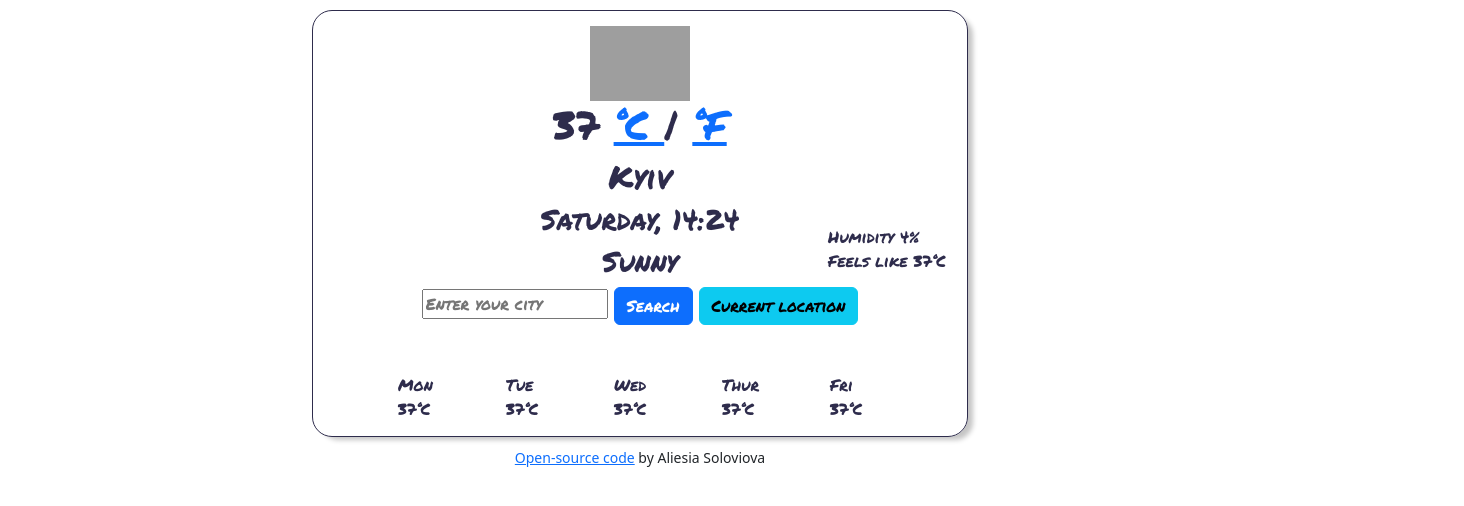
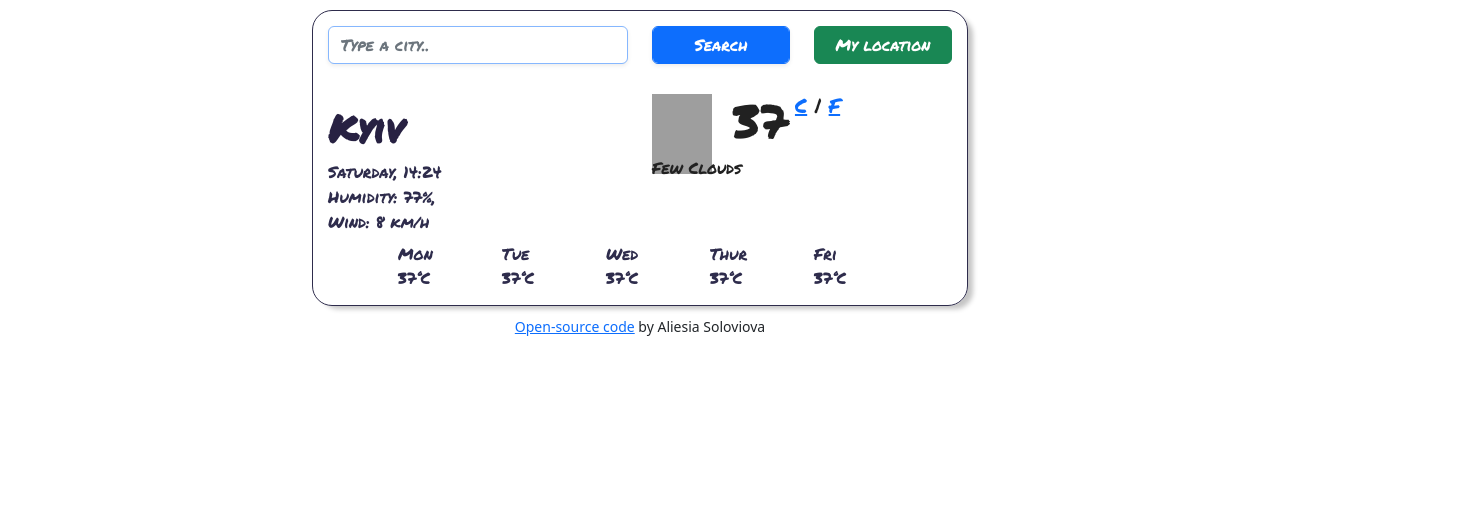
Before and after one commit to aliessia/My-awesome-project, a plain HTML site: page index.html in a window 1280 px wide. Shown: the whole page, 1464 px wide, since content can reach past the window. Drawn offline with nearby package versions, Linux system fonts and the light colour scheme; grey boxes are pictures that could not be loaded; a web font is replaced by a local one.

Commit message:
Changes in design/ wind speed

```diff
--- a/index.html
+++ b/index.html
@@ -23,28 +23,48 @@
   <body>
     <div class="container">
       <div class="weather-app">
-        <div>
-          <img src="images /image.jpeg" id="icon" alt="sunny" />
+        <form class="search" id="search-city">
+          <div class="row">
+            <div class="col-6">
+          <input type="search" id="current-city" placeholder="Type a city.." autofocus="on" autocomplete="off"  class="form-control shadow-sm"/>
         </div>
-        <h1>
-          <span class="temperature" id="temperature-number"> 37</span>
-          <span class="units" id="celsius"><a href="#" id="celsius-link">°C </a> | <a href="#" id="fahrenheit-link">°F</a></span>
-        </h1>
-        <h2 id="city">Kyiv</h2>
-        <h3>Sunday, 16:59</h3>
-        <h3 id="description">Sunny</h3>
-        <div></div>
-        <form class="search" id="search-city">
-          <input type="city" id="current-city" placeholder="Enter your city" />
-          <button type="submit" class="btn btn-primary">Search</button>
-          <button type="button" class="btn btn-info" id="current-location">
-            Current location
+        <div class="col-3">
+          <button type="submit" class="form-control btn btn-primary shadow-sm">Search</button>
+        </div>
+        <div class="col-3">
+          <button type="button" class="btn btn-success w-100" id="current-location">
+            My location
           </button>
+        </div>
         </form>
-        <div class="more-data row">
-          <div class="col-6" id="humidity">Humidity 4%</div>
-          <div class="col-6" id="feels-like">Feels like 37°C</div>
+      <div class="Weather-info">
+        <div class="row">
+          <div class="col-6">
+            <h1 id="city">Kyiv</h1>
+            <ul>
+              <li id="date">
+                Sunday, 16:59
+              </li>
+              <li id="humidity">
+                Humidity: 77%,     </li>
+               <li id="wind">  Wind: 8 km/h
+              </li>
+            </ul>
+          </div>
+          <div class="col-6" class="temperature-container">
+              <img id="icon" src="https://openweathermap.org/img/wn/02d@2x.png" alt="Few clouds"
+              class="weather-icon" />
+                <span class="temperature" id="temperature-number">37</span><span class="units">
+                  <a href="#" id="celsius-link">C</a> |
+                  <a href="#" id="fahrenheit-link">F</a>
+            <ul>
+               <li id="description">
+              Few Clouds
+            </li>
+          </ul>
+            </div>
         </div>
+      </div>
         <div class="days row">
           <div class="col-2">Mon</div>
           <div class="col-2">Tue</div>
@@ -60,6 +80,7 @@
           <div class="col-2">37°C</div>
         </div>
       </div>
+    </div>
       <small class="info"> <a href= "https://github.com/aliessia/My-awesome-project" target="_blank"> Open-source code</a> by Aliesia Soloviova</small>
     </div>
     <script src="src/index.js"></script>
--- a/src/index.js
+++ b/src/index.js
@@ -1,5 +1,5 @@
 let now = new Date();
-let h3 = document.querySelector("h3");
+let date = document.querySelector("#date");
 let hours = now.getHours();
 if(hours < 10){
   hours = `0${hours}`}
@@ -16,7 +16,7 @@ let days = [
   "Saturday",
 ];
 let day = days[now.getDay()];
-h3.innerHTML = `${day}, ${hours}:${minutes}`;
+date.innerHTML = `${day}, ${hours}:${minutes}`;
 function submitBtn(event) {
   event.preventDefault();
   let city = document.querySelector("#current-city").value;
@@ -42,9 +42,9 @@ function showTemperature(response) {
   let humidity = response.data.main.humidity;
   let humidityElement = document.querySelector("#humidity");
   humidityElement.innerHTML = `Humidity: ${humidity}%`;
-  let feeling = Math.round(response.data.main.feels_like);
-  let feelsElement = document.querySelector("#feels-like");
-  feelsElement.innerHTML = `Feels like: ${feeling}°`;
+  let wind = Math.round(response.data.wind.speed);
+  let windElement = document.querySelector("#wind");
+  windElement.innerHTML = `Wind: ${wind}km/h`;
   let iconElement = document.querySelector("#icon");
   iconElement.setAttribute("src",`http://openweathermap.org/img/wn/${response.data.weather[0].icon}@2x.png`);
 }
--- a/src/styles.css
+++ b/src/styles.css
@@ -12,30 +12,55 @@
       font-family: "Mochiy Pop One", sans-serif;
       font-family: "Permanent Marker", cursive;
     }
-    img {
-      width: 100px;
-      display: block;
-      margin: 0 auto;
+    .Weather-info {
+    margin-top: 20px;
+  }
+  .temperature-container {
+    margin: 20px 0 10px;
+  }
+    h1 {
+      color: #272142;
+      font-size: 38px;
+      font-weight: 700;
+      line-height: 48px;
+      margin: 20px 0 10px;
     }
-    h1,
-    h2,
-    h3 {
-      text-align: center;
+    ul {
+      margin: 0 0 10px;
+      padding: 0;
     }
-    form {
-      text-align: center;
+    li {
+      font-size: 16px;
+      font-weight: 500;
+      line-height: 20px;
+      list-style: none;
+      margin-bottom: 5px;
+    }
+    .temperature {
+      color: #212121;
+      font-size: 48px;
+      font-weight: 200;
+      line-height: 1;
+      margin-left: 15px;
+    }
+    .units {
+      color: #212121;
+      font-size: 20px;
+      font-weight: 300;
+      line-height: 1;
+      position: relative;
+      top: -26px;
+    }
+    .weather-icon {
+      height: 80px;
+      width: 60px;
+      margin: 10px 0;
     }
     .days {
       font-weight: 400;
       position: relative;
       left: 70px;
     }
-    .more-data {
-      display: block;
-      position: relative;
-      top: -100px;
-      left: 500px;
-    }
     .info {
         text-align: center;
         display: block;
```
